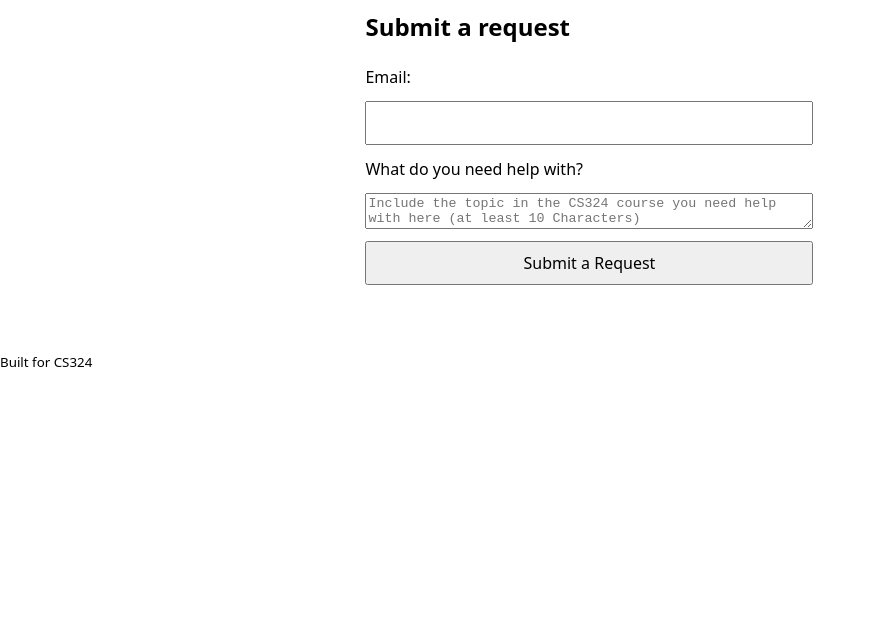
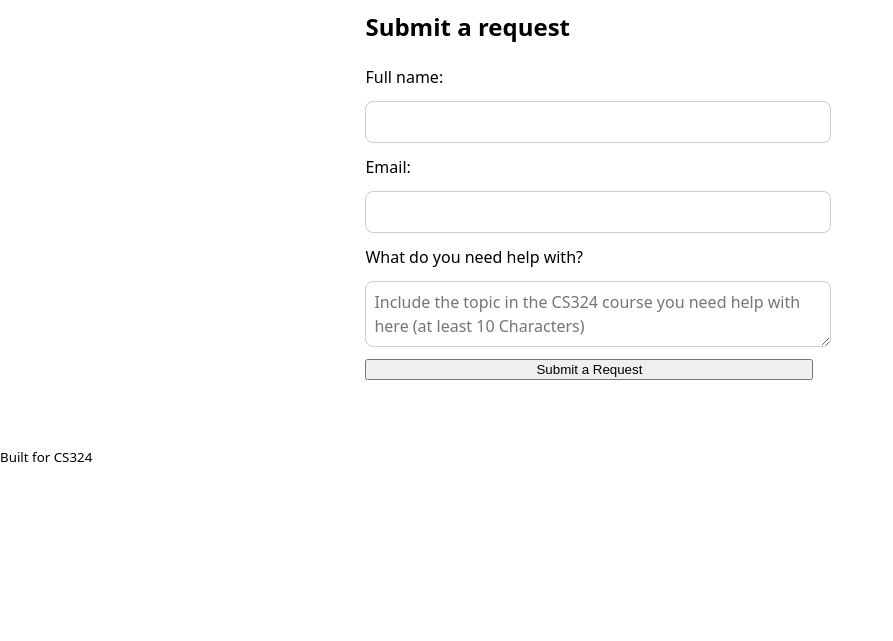
Before and after one commit to celesteg15/a2-hw, a plain HTML site: page index.html in a window 1280 px wide. Shown: the part 159-800 px from the top of the page, without its empty margins (0-893 px from the left). Drawn offline with Linux system fonts and the light colour scheme.

Commit message:
edited input

```diff
--- a/index.html
+++ b/index.html
@@ -3,13 +3,13 @@
   <head>
     <meta charset="UTF-8" />
     <meta name="viewport" content="width=device-width, initial-scale=1" />
-    <title>Week 1 Assignment</title>
+    <title>Week 2 Assignment</title>
     <link rel="stylesheet" href="styles.css" />
   </head>
 
   <body>
     <header>
-      <p class="site-title">Week 1 HW Assignment</p>
+      <p class="site-title">Week 2 HW Assignment</p>
       <nav aria-label="Primary">
         <a href="#main">Main</a>
       </nav>
@@ -19,11 +19,23 @@
       <h1>Tutoring Request Form</h1>
 
       <section aria-labelledby="sign-up-title">
-        <h2 id ="sign-up-title">Submit a request</h2>
+        <h2 id="sign-up-title">Submit a request</h2>
 
         <form id="sign-up-form" novalidate>
+
+          <label for="name">Full name:</label>
+          <input
+            id="name"
+            name="name"
+            type="text"
+            autocomplete="name"
+            required
+            aria-describedby="name-error"
+          />
+          <p id="name-error" class="alert" role="alert" hidden></p>
+
             <label for="email">Email:</label>
-            <input id="email" name="email" type="email" autocomplete="email" required />
+            <input id="email" name="email" type="email" autocomplete="email" required aria-describedby="email-error"/>
             <p id="email-error" class="alert" role="alert" hidden></p>
 
 
@@ -31,7 +43,7 @@
 
             <label for="help">What do you need help with?</label>
 
-            <textarea id="help" name="help" placeholder="Include the topic in the CS324 course you need help with here (at least 10 Characters)" required></textarea>
+            <textarea id="help" name="help" placeholder="Include the topic in the CS324 course you need help with here (at least 10 Characters)" required minlength="10" aria-describedby="help-error"></textarea>
 
             <p id="help-error" class="alert" role="alert" hidden></p>
             <button type="submit">Submit a Request</button>
--- a/styles.css
+++ b/styles.css
@@ -42,14 +42,20 @@ form {
 }
 
 .alert {
-    margin: 0.25rem 0 0;
-    font-size: 0.9rem;
+    margin-top: 0.4rem;
+    padding: 0.5rem 0.75rem;
+    border-radius: 8px;
+    border: 1px solid currentColor;
 }
 
 input,
-button {
+textarea,
+select {
+    width: 100%;
+    padding: 0.5rem;
     font: inherit;
-    padding: 0.5rem 0.6rem;
+    border: 1px solid #ccc;
+    border-radius: 8px;
 }
 
 :focus-visible {
```
